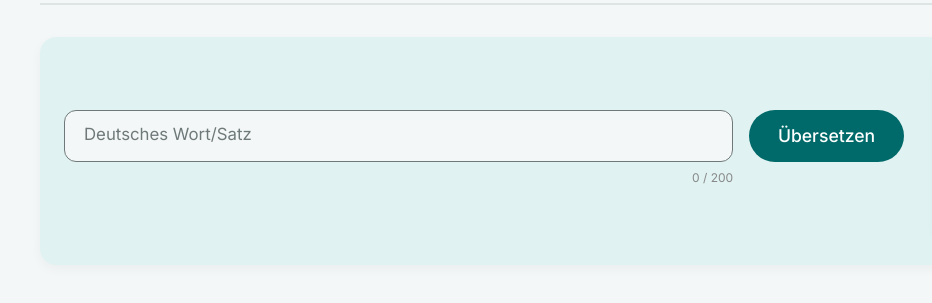
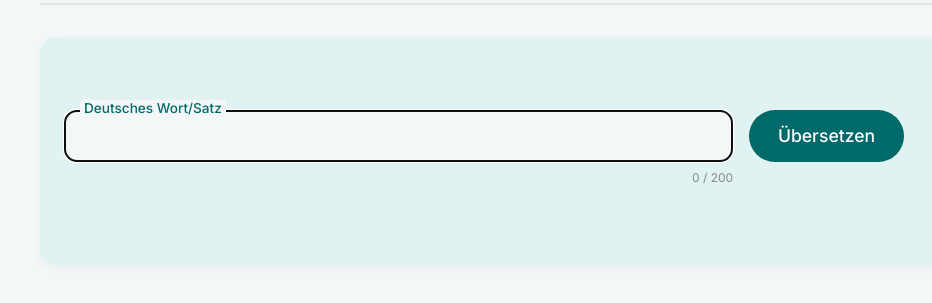
Before and after one commit to omar-bastony/vocab-backend, a website: page index.html in a window 1280 px wide. Shown: the part 89-392 px from the top of the page, 0-932 px from the left. Drawn offline with Linux system fonts and the light colour scheme; files whose address does not match are found by name.

```diff
--- a/index.html
+++ b/index.html
@@ -76,7 +76,7 @@
       <div class="central-left">
         <div class="input-group">
           <div class="m3-textfield">
-            <textarea id="germanInput" placeholder=" " maxlength="200" rows="1"></textarea>
+            <textarea id="germanInput" placeholder=" " maxlength="200" rows="1" autofocus></textarea>
 			<div id="charCounter" style="text-align: right; font-size: 0.75rem; color: #888; margin-top: 4px;">0 / 200</div>
             <label for="germanInput">Deutsches Wort/Satz</label>
           </div>
--- a/script.js
+++ b/script.js
@@ -381,10 +381,11 @@
                 correctionArea.classList.remove('hidden');
             }
 
-            // 📍 2. Build the rest of the UI (Grammar + Cards) for the bottom area
+            // 📍 2. Build the rest of the UI (Cards first, then Grammar) for the bottom area
             let html = '';
+
+            // 1st: Open the cards container
             html += `<div class="word-cards-container">`;
-			html += `<div class="grammar-explanation-box">💡 <b>Grammatik:</b> ${data.grammarExplanation}</div>`;
 
             data.wordBreakdown.forEach(item => {
                 const tipHtml = item.grammarTip ? `<div class="wc-grammar">${item.grammarTip}</div>` : '';
@@ -404,7 +405,11 @@
                   ${tipHtml}
                 </div>`;
             });
+            // Close the cards container
             html += `</div>`;
+
+            // 2nd: Add the Grammar Explanation box underneath the cards
+            html += `<div class="grammar-explanation-box">💡 <b>Grammatik:</b> ${data.grammarExplanation}</div>`;
 
             if (sentenceArea) {
                 sentenceArea.innerHTML = html;
```
